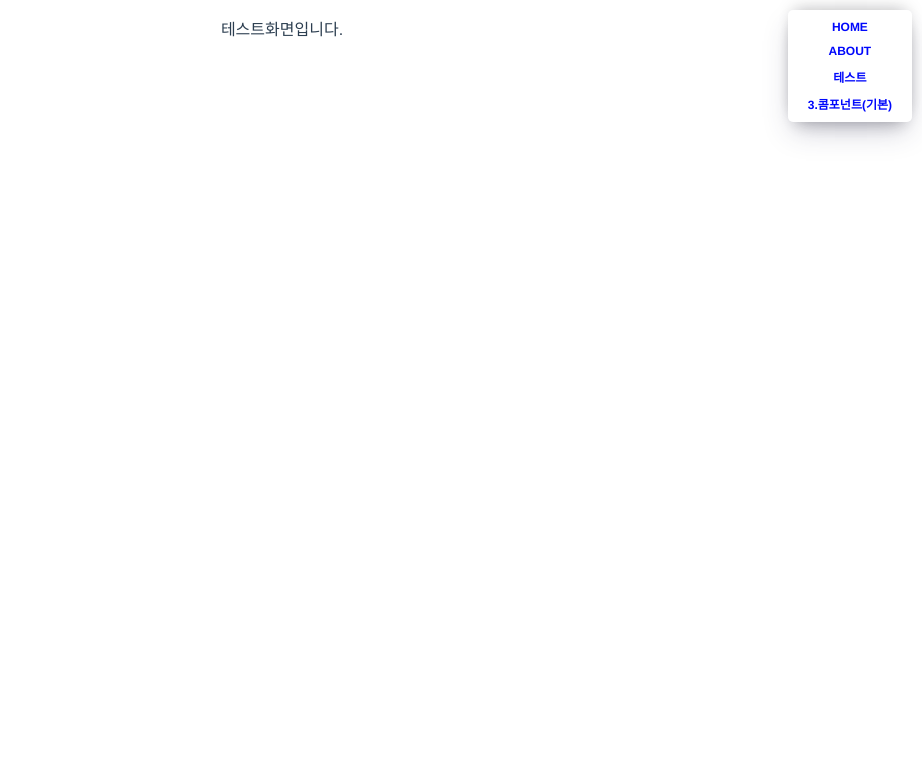
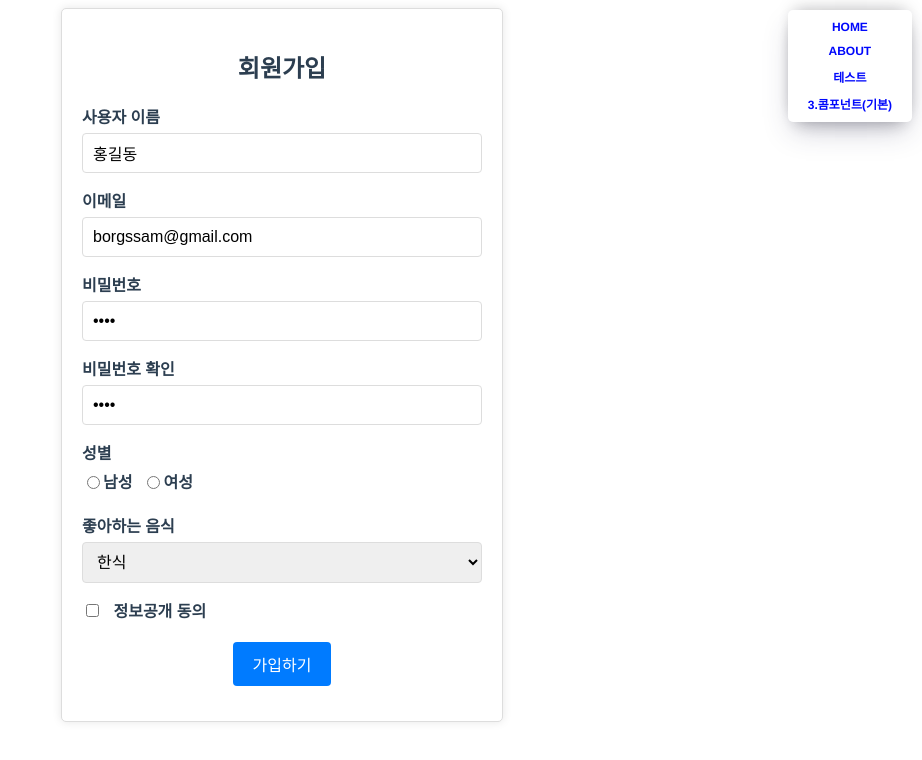
Before and after one commit to borgssam/YS_JAVA01_VUE_PROJECT, a Vue app: page /test in a window 1280 px wide. Shown: the top 760 px of the page, without its empty margins (358-1280 px from the left). Built offline with nearby package versions, Linux system fonts and the light colour scheme.

Commit message:
5장 콤포넌트(기본2)

```diff
--- a/public/index.html
+++ b/public/index.html
@@ -5,7 +5,7 @@
     <meta http-equiv="X-UA-Compatible" content="IE=edge">
     <meta name="viewport" content="width=device-width,initial-scale=1.0">
     <link rel="icon" href="<%= BASE_URL %>favicon.ico">
-    <title>[연세]<%= htmlWebpackPlugin.options.title %></title>
+    <title>[연세1]<%= htmlWebpackPlugin.options.title %></title>
   </head>
   <body>
     <noscript>
--- a/src/views/BasicView.vue
+++ b/src/views/BasicView.vue
@@ -1,5 +1,5 @@
 <template>
-  <h2>value값 연결---------------------</h2>
+  <h3>--------------------->value값 연결---------------------</h3>
   <div class="basic">
     <h3>Hello, {{ title }} </h3>
     <h3>{{ title }}는 수원장안구에 있습니다. </h3>
@@ -63,6 +63,50 @@
     <button v-bind:style="btn1" >눌러주세요</button>
     <button v-bind:style="btn2" >눌러주세요</button>
   </div>
+  <h3>---------------------제어문 (v-for, v-if, v-else) ---------------------</h3>
+  <div>
+    <table>
+      <thead>
+        <tr>
+          <th >제품명</th>
+          <th >가격</th>
+          <th >카테고리</th>
+          <th >배송료</th>
+        </tr>
+      </thead>
+      <tbody>
+        <tr v-bind:key = "index" v-for="(item, index) in products">
+          <td>{{item.name}}</td>
+          <td>{{item.price}}</td>
+          <td>{{item.category}}</td>
+          <td>{{item.delivery}}</td>
+        </tr>
+
+      </tbody>
+    </table>
+  </div>
+  <div>
+    <!-- v-if 요소를 만드느냐 마느냐 -->
+    <p v-if="true">if참인때</p>
+    <p v-if="false">if거짓인때</p>
+    <!-- v-show는 요소는 만들고, 보여주는지 여부를 처리 -->
+    <p v-show="true">show참인때</p>
+    <p v-show="false">show거짓인때</p>
+  </div>
+
+  <h3>---------------------이벤트(v-on / @)---------------------</h3>
+  <div>
+    <button v-on:click="increaseCounter">클릭(증가)</button>
+    <button @:click="decreaseCounter">클릭(감소)</button>
+    <p>counter:{{counter}}</p>
+    <input type="number" v-model="countValue">
+    <button @:click="applyCounter">적용</button>
+
+    <button @:click="increaseCounter(),showMsg()">증가후 알림창</button>
+    <button @:click="decreaseCounter(),showMsg()">감소후 알림창</button>
+
+
+  </div>
 
   <br/> <br/> <br/> <br/> <br/> <br/> <br/> <br/> <br/> <br/> <br/> <br/> <br/> <br/> <br/>
   끝
@@ -100,7 +144,16 @@ export default {
         backgroundColor:'red',
         color:'skyblue',
         fontSize:'32px',
-      }
+      },
+      products: [
+        {"name":"마우스1", "price":2501, "category": "PC용품1", "delivery":1000},
+        {"name":"마우스2", "price":2502, "category": "PC용품2", "delivery":2000},
+        {"name":"마우스3", "price":2503, "category": "PC용품3", "delivery":3000},
+      ],
+      counter: 0,
+      countValue:10,
+
+
     };
   },
   setup() {
@@ -116,11 +169,36 @@ export default {
 
   },
   methods: {
-
+    increaseCounter(){
+      this.counter = this.counter +1;
+    },
+    decreaseCounter(){
+      this.counter = this.counter -1;
+    },
+    applyCounter(){
+      this.counter = this.countValue;
+    },
+    showMsg(){
+      alert('현재값 = >'+ this.counter );
+    }
   }
 };
 </script>
 
 <style scoped>
+table{
+  border-collapse: collapse;
+  width:100%;
+}
+td, th{
+  border:1px solid #ddd;
+  text-align: left;
+  padding : 8px;
+}
+th{
+
+  text-align: center;
+  font-weight: 600;
+}
 
 </style>
--- a/src/views/TestView.vue
+++ b/src/views/TestView.vue
@@ -1,31 +1,64 @@
 <template>
-  <div class="test">
-    <p>테스트화면입니다.</p>
+    <div class="form-container">
+        <h2>회원가입</h2>
+        <form >
+            <div class="form-group">
+                <label for="username">사용자 이름</label>
+                <input type="text" id="username" v-model="username" required>
+            </div>
+            <div class="form-group">
+                <label for="email">이메일</label>
+                <input type="email" id="email" v-model="email" required>
+            </div>
+            <div class="form-group">
+                <label for="password">비밀번호</label>
+                <input type="password" id="password" v-model="password" required>
+            </div>
+            <div class="form-group">
+                <label for="confirm-password">비밀번호 확인</label>
+                <input type="password" id="confirm-password" v-model="confirmPassword" required>
+            </div>
+            <div class="form-group">
+                <label>성별</label>
+                <div class="radio-group">
+                    <label><input type="radio" value="male" v-model="gender" required> 남성</label>
+                    <label><input type="radio" value="female" v-model="gender"> 여성</label>
+                </div>
+            </div>
+            <div class="form-group">
+                <label for="favorite-food">좋아하는 음식</label>
+                <select id="favorite-food" v-model="favoriteFood" required>
+                    <option value="한식">한식</option>
+                    <option value="중식">중식</option>
+                    <option value="양식">양식</option>
+                    <option value="일식">일식</option>
+                    <option value="퓨전">퓨전</option>
+                    <option value="기타">기타</option>
+                </select>
+            </div>
+            <div class="form-group checkbox-group">
+                <label><input type="checkbox" v-model="privacy" required> 정보공개 동의</label>
+            </div>
+            <div class="form-group submit-button-container">
+                <input type="submit" value="가입하기">
+            </div>
+        </form>
     </div>
 </template>
 
 <script>
 export default {
-  name: 'TestView',
-  components: {
-
-  },
+    name: 'SignUpForm',
     data() {
         return {
-
+            username: '홍길동',
+            email: 'borgssam@gmail.com',
+            password: '1234',
+            confirmPassword: '1234',
+            gender: '',
+            favoriteFood: '한식',
+            privacy: false
         };
-  },
-  setup() {
-
-  },
-  created() {
-
-  },
-  mounted() {
-
-  },
-  unmounted() {
-
     },
     methods: {
 
@@ -34,5 +67,72 @@ export default {
 </script>
 
 <style scoped>
-
+body {
+    font-family: Arial, sans-serif;
+    margin: 20px;
+    background-color: #f4f4f9;
+}
+.form-container {
+    max-width: 400px;
+    margin: 0 auto;
+    padding: 20px;
+    border: 1px solid #ddd;
+    border-radius: 5px;
+    box-shadow: 0 0 10px rgba(0, 0, 0, 0.1);
+    background-color: #fff;
+}
+.form-group {
+    margin-bottom: 15px;
+}
+.form-group label {
+    display: block;
+    margin-bottom: 5px;
+    font-weight: bold;
+}
+.form-group input[type="text"],
+.form-group input[type="email"],
+.form-group input[type="password"],
+.form-group select {
+    width: 100%;
+    padding: 10px;
+    box-sizing: border-box;
+    border: 1px solid #ddd;
+    border-radius: 4px;
+    font-size: 16px;
+}
+.form-group input[type="submit"] {
+    background-color: #007bff;
+    color: #fff;
+    border: none;
+    cursor: pointer;
+    padding: 10px 20px;
+    border-radius: 4px;
+    font-size: 16px;
+    transition: background-color 0.3s;
+}
+.form-group input[type="submit"]:hover {
+    background-color: #0056b3;
+}
+div>label{text-align:left;}
+.radio-group {
+    display: flex;
+    justify-content: start;
+    align-items: center;
+    gap: 10px; /* 레이블 간의 간격 */
+}
+.radio-group label {
+    display: flex;
+    align-items: center;
+}
+.checkbox-group {
+    display: flex;
+    align-items: center;
+    margin-top: 10px;
+}
+.checkbox-group input[type="checkbox"] {
+    margin-right: 10px;
+}
+.submit-button-container {
+    text-align: center;
+}
 </style>
```
Lines whose indentation alone changed are shown as unchanged.
